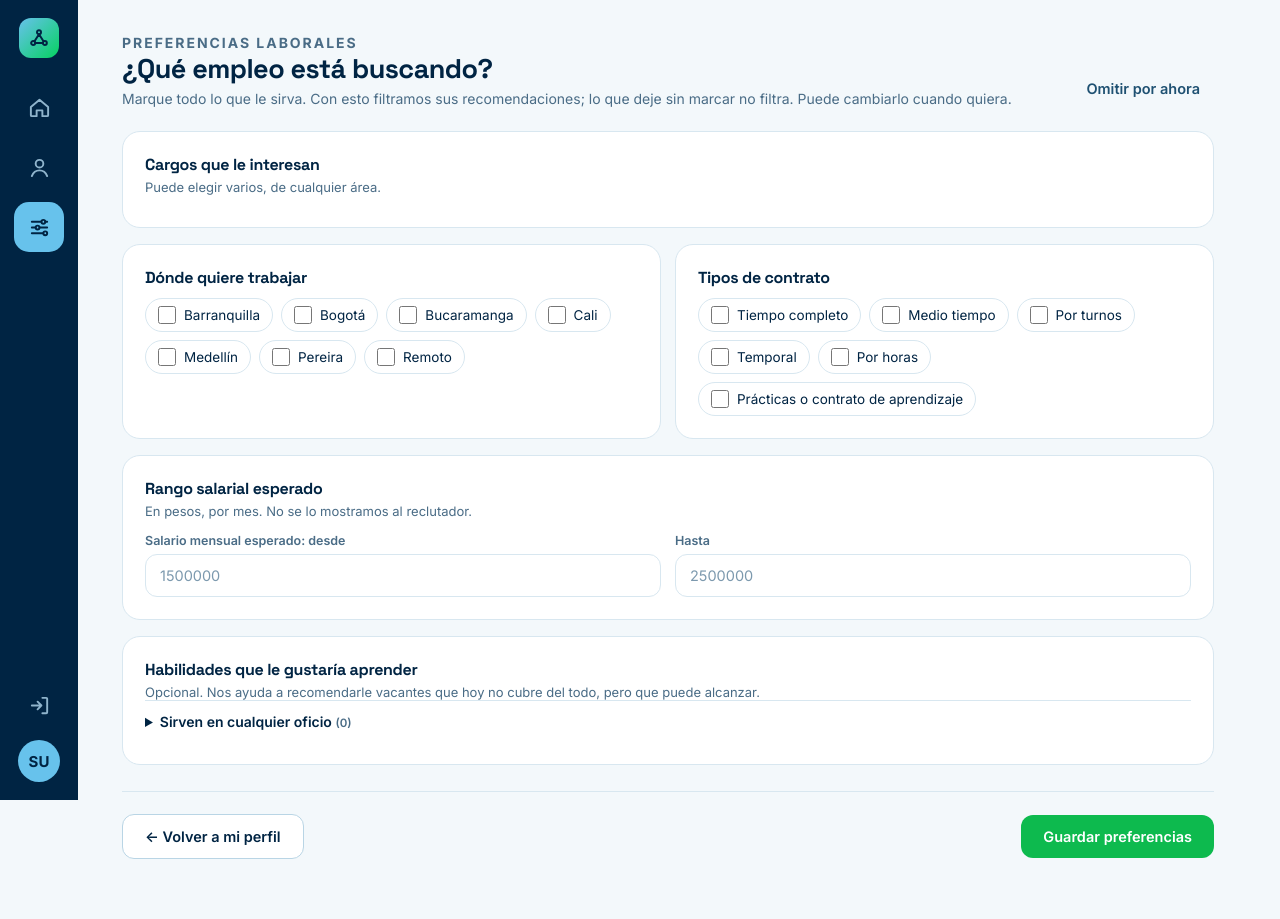
After one commit to sebasurregor/skillgraph-ai, a Django app: page /perfil/preferencias/ in a window 1280 px wide. The commit adds this page. Run offline with Django 5.2, Linux system fonts and the light colour scheme; the visitor is signed in with stand-in values (Sample User, id 1); data comes from the database, SQL or seed files in the repository; data that the repository does not hold is empty.

Commit message:
SA-13: Agrega el formulario de preferencias, editable en cualquier momento
Co-Authored-By: Claude Opus 5.5 <noreply@anthropic.com>

```diff
--- a/perfiles/forms.py
+++ b/perfiles/forms.py
@@ -104,3 +104,45 @@ class PerfilForm(FormularioValidadoMixin, forms.Form):
     @property
     def habilidades_sin_extraer(self):
         return not self.is_bound and "habilidades" in self.sin_extraer
+
+
+class PreferenciasForm(FormularioValidadoMixin, forms.Form):
+    """Preferencias laborales (HU-RF-004). Todo es opcional; el rango debe ser coherente."""
+
+    cargos = forms.MultipleChoiceField(
+        label="Cargos que le interesan", required=False, widget=forms.CheckboxSelectMultiple)
+    ubicaciones = forms.MultipleChoiceField(
+        label="Dónde quiere trabajar", required=False, widget=forms.CheckboxSelectMultiple)
+    tipos_contrato = forms.MultipleChoiceField(
+        label="Tipos de contrato", required=False, widget=forms.CheckboxSelectMultiple)
+    salario_min = forms.IntegerField(
+        label="Salario mensual esperado: desde", required=False, min_value=0,
+        widget=forms.NumberInput(attrs={"placeholder": "1500000", "step": 50000, "min": 0}))
+    salario_max = forms.IntegerField(
+        label="Hasta", required=False, min_value=0,
+        widget=forms.NumberInput(attrs={"placeholder": "2500000", "step": 50000, "min": 0}))
+    por_aprender = forms.ModelMultipleChoiceField(
+        label="Habilidades que le gustaría aprender", required=False,
+        queryset=Habilidad.objects.all())
+
+    def __init__(self, *args, opciones, **kwargs):
+        super().__init__(*args, **kwargs)
+        for campo in ("cargos", "ubicaciones", "tipos_contrato"):
+            self.fields[campo].choices = [(o, o) for o in opciones[campo]]
+
+    def clean(self):
+        datos = super().clean()
+        minimo, maximo = datos.get("salario_min"), datos.get("salario_max")
+        if minimo and maximo and minimo > maximo:
+            self.add_error("salario_max",
+                           "El salario máximo no puede ser menor que el mínimo.")
+        return datos
+
+    def grupos_por_aprender(self):
+        """[(título, [{habilidad, marcada}])] para pintar la lista por áreas."""
+        if self.is_bound:
+            marcadas = {int(pk) for pk in self.data.getlist("por_aprender") if pk.isdigit()}
+        else:
+            marcadas = {h.pk for h in self.initial.get("por_aprender", [])}
+        return [(titulo, [{"habilidad": h, "marcada": h.pk in marcadas} for h in habilidades])
+                for titulo, habilidades in services.catalogo_agrupado()]
--- /dev/null
+++ b/perfiles/templates/perfiles/preferencias.html
@@ -0,0 +1,70 @@
+{% extends "base_app.html" %}
+{% block titulo %}Preferencias laborales · SkillGraph AI{% endblock %}
+{% block contenido %}
+<div class="view-head">
+  <div>
+    <p class="eyebrow">Preferencias laborales</p>
+    <h1>¿Qué empleo está buscando?</h1>
+    <p>Marque todo lo que le sirva. Con esto filtramos sus recomendaciones; lo que deje sin marcar no filtra.
+      Puede cambiarlo cuando quiera.</p>
+  </div>
+  {% if primera_vez %}<a class="btn btn-quiet" href="{% url 'raiz' %}" id="omitir-preferencias">Omitir por ahora</a>{% endif %}
+</div>
+
+{% include "_alerta_form.html" with visible=form.mensaje_error %}
+
+<form method="post" novalidate data-validar style="margin-top:18px">
+  {% csrf_token %}
+  <div class="card">
+    <h3>{{ form.cargos.label }}</h3>
+    <p class="small muted">Puede elegir varios, de cualquier área.</p>
+    <div class="habs">
+      {% for opcion in form.cargos %}<label class="hab">{{ opcion.tag }} <span>{{ opcion.choice_label }}</span></label>{% endfor %}
+    </div>
+  </div>
+
+  <div class="grid-2" style="margin-top:16px">
+    <div class="card">
+      <h3>{{ form.ubicaciones.label }}</h3>
+      <div class="habs">
+        {% for opcion in form.ubicaciones %}<label class="hab">{{ opcion.tag }} <span>{{ opcion.choice_label }}</span></label>{% endfor %}
+      </div>
+    </div>
+    <div class="card">
+      <h3>{{ form.tipos_contrato.label }}</h3>
+      <div class="habs">
+        {% for opcion in form.tipos_contrato %}<label class="hab">{{ opcion.tag }} <span>{{ opcion.choice_label }}</span></label>{% endfor %}
+      </div>
+    </div>
+  </div>
+
+  <div class="card" style="margin-top:16px">
+    <h3>Rango salarial esperado</h3>
+    <p class="small muted">En pesos, por mes. No se lo mostramos al reclutador.</p>
+    <div class="grid-2" style="margin-top:14px">
+      {% include "_campo.html" with campo=form.salario_min %}
+      {% include "_campo.html" with campo=form.salario_max %}
+    </div>
+  </div>
+
+  <div class="card" style="margin-top:16px">
+    <h3>{{ form.por_aprender.label }}</h3>
+    <p class="small muted">Opcional. Nos ayuda a recomendarle vacantes que hoy no cubre del todo, pero que puede alcanzar.</p>
+    {% for titulo, items in form.grupos_por_aprender %}
+    <details class="grupo-habs">
+      <summary>{{ titulo }} <span class="tiny muted">({{ items|length }})</span></summary>
+      <div class="habs">
+        {% for item in items %}
+        <label class="hab"><input type="checkbox" name="por_aprender" value="{{ item.habilidad.pk }}"{% if item.marcada %} checked{% endif %}> <span>{{ item.habilidad.nombre }}</span></label>
+        {% endfor %}
+      </div>
+    </details>
+    {% endfor %}
+  </div>
+
+  <div class="row between center wrap" style="margin-top:26px;padding-top:22px;border-top:1px solid var(--line);gap:14px">
+    <a class="btn btn-ghost" href="{% url 'perfiles:mi_perfil' %}">← Volver a mi perfil</a>
+    <button class="btn btn-accent" type="submit">Guardar preferencias</button>
+  </div>
+</form>
+{% endblock %}
--- a/perfiles/urls.py
+++ b/perfiles/urls.py
@@ -7,6 +7,7 @@ app_name = "perfiles"
 urlpatterns = [
     path("", views.mi_perfil, name="mi_perfil"),
     path("hoja-de-vida/", views.cargar_cv, name="cargar_cv"),
+    path("preferencias/", views.preferencias, name="preferencias"),
     path("confirmar/", views.confirmar, name="confirmar_manual"),
     path("confirmar/<int:pk>/", views.confirmar, name="confirmar_cv"),
 ]
--- a/perfiles/views.py
+++ b/perfiles/views.py
@@ -4,7 +4,7 @@ from django.shortcuts import get_object_or_404, redirect, render
 from cuentas.models import Usuario
 from cuentas.permisos import rol_requerido
 from perfiles import services
-from perfiles.forms import CargaCVForm, PerfilForm
+from perfiles.forms import CargaCVForm, PerfilForm, PreferenciasForm
 from perfiles.models import HojaDeVida
 
 solo_candidato = rol_requerido(Usuario.Rol.CANDIDATO)
@@ -51,6 +51,9 @@ def confirmar(request, pk=None):
                          "su perfil válido.")
             if not en_grafo:
                 messages.warning(request, AVISO_GRAFO, extra_tags="grafo")
+            # La primera vez, el siguiente paso es decir qué empleo busca.
+            if services.preferencias_de(perfil) is None:
+                return redirect("perfiles:preferencias")
             return redirect("raiz")
     else:
         form = PerfilForm(initial=services.datos_para_confirmar(perfil, hoja),
@@ -66,4 +69,30 @@ def mi_perfil(request):
         "perfil": perfil, "vigente": services.version_vigente(perfil),
         "versiones": perfil.versiones.select_related("hoja_de_vida"),
         "habilidades": perfil.habilidades.select_related("habilidad"),
+        "preferencias": services.preferencias_de(perfil),
+        "por_aprender": perfil.por_aprender.all(),
         "seccion": "perfil"})
+
+
+@solo_candidato
+def preferencias(request):
+    """Preferencias laborales (HU-RF-004): se pueden editar en cualquier momento."""
+    perfil = services.perfil_de(request.user)
+    actuales = services.preferencias_de(perfil)
+    opciones = services.opciones_de_preferencias(actuales)
+
+    if request.method == "POST":
+        form = PreferenciasForm(request.POST, opciones=opciones)
+        if form.is_valid():
+            datos = form.cleaned_data
+            services.guardar_preferencias(perfil, datos, por_aprender=datos["por_aprender"])
+            messages.success(request, "Preferencias guardadas. Las usaremos para filtrar "
+                                      "sus recomendaciones.")
+            return redirect("raiz")
+    else:
+        inicial = {"por_aprender": list(perfil.por_aprender.all())}
+        if actuales:
+            inicial.update({c: getattr(actuales, c) for c in services.CAMPOS_PREFERENCIAS})
+        form = PreferenciasForm(initial=inicial, opciones=opciones)
+    return render(request, "perfiles/preferencias.html", {
+        "form": form, "primera_vez": actuales is None, "seccion": "preferencias"})
--- a/templates/base_app.html
+++ b/templates/base_app.html
@@ -18,6 +18,10 @@
     <a class="rail-btn{% if seccion == 'perfil' %} active{% endif %}" href="{% url 'perfiles:mi_perfil' %}" aria-label="Mi perfil">
       <svg width="23" height="23" viewBox="0 0 24 24" fill="none" stroke="currentColor" stroke-width="2" stroke-linecap="round" aria-hidden="true"><circle cx="12" cy="8" r="4"/><path d="M4 21c1.5-4 4.5-6 8-6s6.5 2 8 6"/></svg>
       <span class="rail-tip">Mi perfil</span>
+    </a>
+    <a class="rail-btn{% if seccion == 'preferencias' %} active{% endif %}" href="{% url 'perfiles:preferencias' %}" aria-label="Preferencias laborales">
+      <svg width="23" height="23" viewBox="0 0 24 24" fill="none" stroke="currentColor" stroke-width="2" stroke-linecap="round" aria-hidden="true"><path d="M4 6h10M18 6h2M4 12h4M12 12h8M4 18h12"/><circle cx="16" cy="6" r="2"/><circle cx="10" cy="12" r="2"/><circle cx="18" cy="18" r="2"/></svg>
+      <span class="rail-tip">Preferencias</span>
     </a>
     {% endif %}
     {% block rail %}{% endblock %}
```
Also changed, not shown: perfiles/templates/perfiles/mi_perfil.html (+20 -0 lines).
